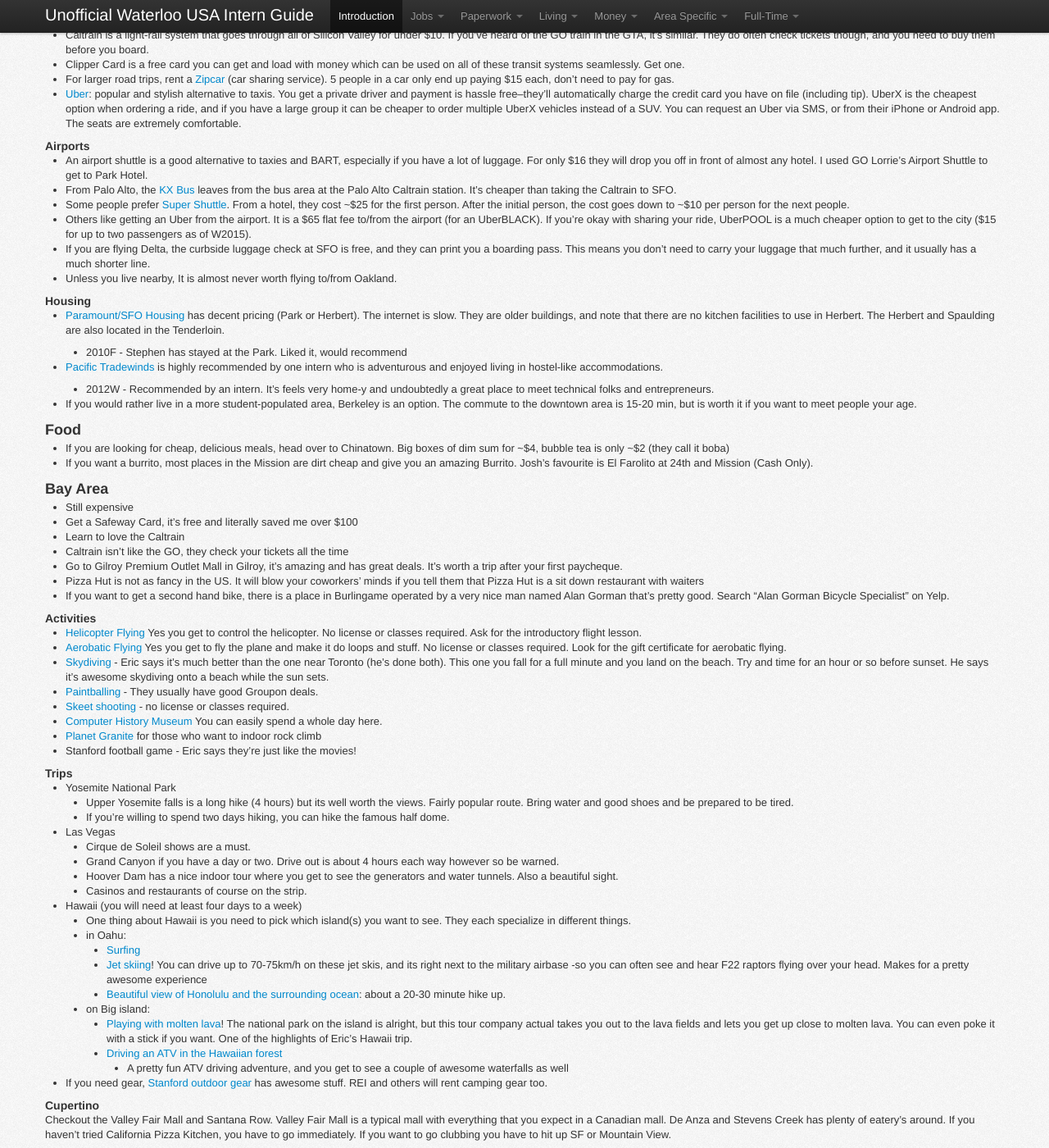
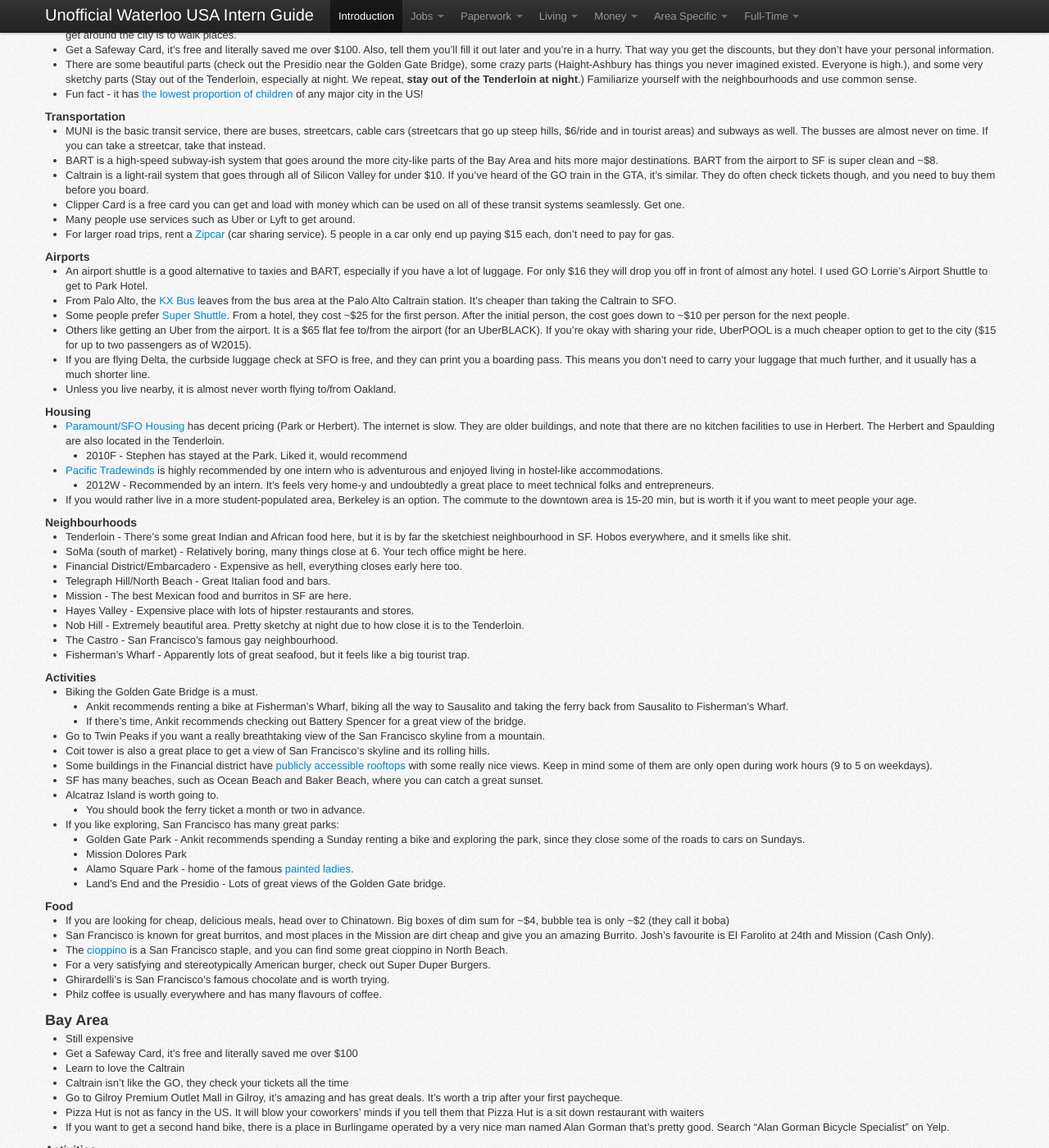
Before and after one commit to sholiday/Unofficial-Waterloo-USA-Intern-Guide, a Jekyll site: the page built from index.markdown, in a window 1280 px wide and 1400 px high, scrolled down 9649 px. Shown: the whole window at 82% size. Built offline with Jekyll 4.4.1, drawn with Linux system fonts in a browser that asks for light colours; nearby versions of some CDN libraries; some of the changed text lies outside the part shown.

Commit message:
Added lots of new stuff to the guide

```diff
--- a/index.markdown
+++ b/index.markdown
@@ -119,10 +119,11 @@ unless you have the financial ability to not care. Rent in major cities like SF
 
 <section id="Jobs-Perks" />
 ### Perks
-Some companies have cool perks like food, bikes, transit passes, happy hour,
+Some companies have cool perks like catered lunches/dinners, bikes, transit passes, happy hour,
 snacks, game rooms, pool tables, ping pong, foosball, museum passes, etc.
 
-It's worth checking out.
+It's worth checking out. Catered lunches/dinners can drastically help reduce your daily spending,
+potentially allowing you to save more money from your internship.
 
 ---
 
@@ -135,10 +136,13 @@ start date, and if they're using Cultural Vistas as a visa sponsor. It's useful
 for the visa. If your company isn't using Cultural Vistas, good luck, and be
 ready to provide a lot of school-related paperwork such as proof of enrolment.
 
-CECA and Cultural Vistas will guide you through the process.
+CECA and Cultural Vistas will guide you through the process. If you're an international
+student (i.e your passport isn't Canadian), this process will involve making a trip
+to the US consulate in Toronto for an interview.
 
 Note: It is possible to extend your visa up to one year total if you are staying at the same company.
 However, you will not be able to work for a different employer in a consecutive term unless you applied for the visa before you leave for the US.
+
 <section id="Paperwork-BeforeYouGo" />
 ### Before You Go
 Have a second (or third) copy of all travel documents:
@@ -200,7 +204,8 @@ A couple notes for those with name that contain hyphens (like Amir's) but go by
 
 Ensure your full name is on the mailbox that the Social Security Card will be delivered to. If your full name is not on the mailbox, USPS will return your card back to the Social Security Administration processing centre to be shredded.
 
-Once you receive your SSN, it is important to let your bank know, so you start building a credit score in the U.S.
+Once you receive your SSN, it is important to let your bank know, so you start
+building a credit score in the U.S. Also make sure you let your employer know.
 
 #### SSN Application
 1. Fill in form SS-5 available at the
@@ -252,6 +257,7 @@ As with everything else, your mileage may vary.
 You'll want to start your search early.
 
 Check out the area specific section for more info.
+
 <section id="Living-Roommates" />
 ### Roommates
 It's easier (and cheaper) to find a place for 3 or 4 people than it is for a
@@ -347,7 +353,7 @@ limitations of their network, and they might throttle you anyway. If you choose
 these guys, you might have to change your phone's APN settings to get data. Look
 at the instructions on their website.
 
-##### Roam Mobility
+#### Roam Mobility
 Ankit highly recommends going with [Roam Mobility](http://roammobility.com). They're a Canadian company
 that offers cell phone services to USA travellers. All of their plans are prepaid and highly flexible, and
 range from daily plans for short-term travellers (from $4 CAD a day for unlimited everything including data) to
@@ -375,7 +381,7 @@ To turn the SIM into a micro-SIM, either find a store that cuts SIM cards, or
 DIY. There are tutorials online that teach you how to cut it, either with a
 scissors (risky) or a cutter you can get off Amazon for less than $5.
 
-##### Straight Talk
+#### Straight Talk
 
 [Straight Talk](https://www.straighttalk.com/) is an option if data speeds are
 a concern. They have unlimited calling, texting and data for $45 a month without
@@ -401,7 +407,7 @@ have the APN settings built in for data. The package you receive contains the
 APN settings you need. You will need to figure out how to set the settings for
 your phone.
 
-##### [WIND Mobile](http://www.windmobile.ca/usunlimited)
+#### [WIND Mobile](http://www.windmobile.ca/usunlimited)
 A special deal offered by WIND goes like this: for $15/mo, you keep your Canadian plan (with WIND), and you get the US Unlimited Add-on; which includes unlimited data, talk/text/MMS between US/CAN numbers, and the best part, you're using the AT&T or T-Mobile network, so it'll always be connected!
 
 The cell service in Waterloo & Toronto is [pretty good too](http://www.windmobile.ca/network-and-coverage/coverage).
@@ -572,6 +578,7 @@ credit. Many say you should use less than 30% of your credit to maintain a good
 score.
 
 Eric says the following about BoA's credit policy:
+
 > BoA credit card policy is to not tell you what the maximum credit limit you
 > can get. You have to request a number and then they'll negotiate via phone. My
 > suggestion is once you have about a month or two of usage on your credit card,
@@ -593,12 +600,20 @@ about 24-48 hours later (excluding weekends). If not, here's the number you can
 call: 1-888-503-6092. They'll ask for your Canadian SIN number and your last
 address in Canada. YMMV.
 
-Kevin was in the same situation and followed the same process at TD Bank with similar results.
+Kevin was in the same situation and followed the same process at TD Bank with
+similar results.
 
 One surefire way of getting a credit card fairly soon would be to apply for a
 Capital One credit card that's directly targeted for people with no credit
 history/newcomers. Beware this card is free for the first year, but costs around
 $30 per year after that.
+
+<section id="Money-Use" />
+### Using Credit Cards
+
+Keep in mind that in the US, tap-to-pay isn't as common as it is in Canada. Most
+places now will still swipe your credit card and make you sign the reciept with a
+pen.
 
 <section id="Money-Convert" />
 ### Bringing Money Back
@@ -751,14 +766,28 @@ If you are traveling on a Canadian Passport to the US to visit (not J-1), you ar
 * Learn how to do some basic conversions from metric to imperial so you can
   make conversation about the weather (fahrenheit), order ham from the deli
   (ounces), drive without speeding (miles), etc.
-
   * Shortcut for estimating from F to C: (weather in F - 30) / 2 = weather in
     C. This will be off by 1 or 2 degrees, but works well for situations like
     figuring out what to wear in the morning.
-  * Km to Miles: 1.6 km = 1 mile. If you know your Fibonacci sequence well, it
+  * Kilometres to Miles: 1.6 km = 1 mile. If you know your Fibonacci sequence well, it
     it's a good estimation tool (5 miles -> 8 km, 50 miles -> 80 km).
 * Meetups are a great way to learn new things and meet new people.
   See [meetup.com](http://meetup.com) for more details on specific groups.
+* [Uber](http://uber.com) or [Lyft](http://lyft.com): popular, stylish, and
+  cheaper alternative to taxis that's available in most cities. You get a private
+  driver and payment is hassle free--they'll automatically charge the credit card
+  you have on file (including tip). UberX is the cheapest option when ordering a
+  ride, and if you have a large group it can be cheaper to order multiple UberX
+  vehicles instead of a SUV. You can request an Uber via SMS, or from their
+  iPhone or Android app. The seats are extremely comfortable.
+* [Venmo](http://venmo.com) is a popular US-only service for giving money to your
+  friends, similar to PayPal. It connects to your bank account and saves you the
+  effort of withdrawing cash by just using their mobile app. It's also completely
+  free and allows you to charge your friends. Ankit finds it very useful when
+  splitting things like restaurant bills between friends.
+* [Splitwise](http://splitwise.com): Allows you to keep track of expenses you made
+  for other people, and tracks who owes how much money. Ankit likes to use this
+  alongside Venmo.
 
 ---
 
@@ -772,8 +801,12 @@ If you are an intern and have more info let me know.
 * In-N-Out burger is a must try. Checkout the Animal Style burger on their
   [secret menu](http://www.in-n-out.com/menu/not-so-secret-menu.aspx).
 * Many people like [Chipotle](https://www.chipotle.com/)
+* There's a very good list of concerts that is automatically updated every week
+    (ish) from [a mailing list](http://www.calweb.com/~skoepke/). It's simple
+    and comprehensive. Found [here](http://www.foopee.com/punk/the-list/).
+
+#### Car Rentals
 * Eric found [USAA](https://www.usaa.com) very useful for car rentals.
-
   * The website will make it seem like its for active-duty military or veterans,
     but everyone with an SSN is eligible for the shopping discounts.
     Not eligible for the insurance, however.
@@ -789,12 +822,7 @@ If you are an intern and have more info let me know.
     which lets you build points for stuff like free day rentals, weekend
     rentals, etc.
   * Being with USAA is also helps if you are under 20 and want to rent a car.
-* There's a very good list of concerts that is automatically updated every week
-    (ish) from [a mailing list](http://www.calweb.com/~skoepke/). It's simple
-    and comprehensive. Found [here](http://www.foopee.com/punk/the-list/).
-
 * Tips when actually renting:
-
   * Insurance is usually peddled with the car rental at the counter
     (eg. liability, loss damage insurance, collision). If you have car
     insurance in Canada either on your own or with your parents, they may cover
@@ -817,9 +845,13 @@ If you are an intern and have more info let me know.
 	W2015.
 
 <section id="Area-SF" />
-### San Francisco
+### San Francisco, CA
 * Since SF is a city, prices are pretty high.
-* It's very tough to find housing in the city, especially for cheap.
+* It's very tough to find housing in the city, especially for cheap. No, seriously.
+  The average rent in San Francisco is
+  [$3458 a month](http://www.sfchronicle.com/business/networth/article/Average-S-F-rent-hits-shocking-new-high-3-458-6232039.php).
+* Don't be discouraged, though. It's easy to find places as low as $1400, but don't
+  expect anything less than that in a non-sketchy area.
 * Stuff is slanted. They're not exaggerating in movies and pictures, the hills
   are *steep*. You know that scene in The Princess Diaries where she's pushing
   her scooter up the hill? We know you watched it - that's not a cheap scooter,
@@ -834,7 +866,7 @@ If you are an intern and have more info let me know.
   Bridge), some crazy parts (Haight-Ashbury has things you never imagined
   existed. Everyone is high.), and some very sketchy parts (Stay out of the
   Tenderloin, especially at night. We repeat,
-  *stay out of the Tenderloin at night*.) Familiarize yourself with the
+  **stay out of the Tenderloin at night**.) Familiarize yourself with the
   neighbourhoods and use common sense.
 * Fun fact - it has [the lowest proportion of children](http://www.huffingtonpost.com/2012/03/09/families-flee-san-francisco_n_1335639.html)
   of any major city in the US!
@@ -852,16 +884,10 @@ If you are an intern and have more info let me know.
   often check tickets though, and you need to buy them before you board.
 * Clipper Card is a free card you can get and load with money which can be used
   on all of these transit systems seamlessly. Get one.
+* Many people use services such as Uber or Lyft to get around.
 * For larger road trips, rent a [Zipcar](http://www.zipcar.com/) (car sharing
   service). 5 people in a car only end up paying $15 each, don't need to pay for
   gas.
-* [Uber](http://uber.com): popular and stylish alternative to taxis.
-  You get a private driver and payment is hassle free--they'll automatically
-  charge the credit card you have on file (including tip). UberX is the cheapest
-  option when ordering a ride, and if you have a large group it can be cheaper to
-  order multiple UberX vehicles instead of a SUV.
-  You can request an Uber via SMS, or from their iPhone or Android app. The
-  seats are extremely comfortable.
 
 #### Airports
 * An airport shuttle is a good alternative to taxies and BART, especially if you
@@ -874,32 +900,65 @@ If you are an intern and have more info let me know.
   UberPOOL is a much cheaper option to get to the city ($15 for up to two
   passengers as of W2015).
 * If you are flying Delta, the curbside luggage check at SFO is free, and they can print you a boarding pass. This means you don't need to carry your luggage that much further, and it usually has a much shorter line.
-* Unless you live nearby, It is almost never worth flying to/from Oakland.
+* Unless you live nearby, it is almost never worth flying to/from Oakland.
 
 #### Housing
 * [Paramount/SFO Housing](http://www.sfohousing.com/) has decent pricing (Park
   or Herbert). The internet is slow. They are older buildings, and note that
   there are no kitchen facilities to use in Herbert. The Herbert and Spaulding are also located in the Tenderloin.
-
   * 2010F - Stephen has stayed at the Park. Liked it, would recommend
-
 * [Pacific Tradewinds](http://www.san-francisco-hostel.com/) is highly
   recommended by one intern who is adventurous and enjoyed living in hostel-like
   accommodations.
-
   * 2012W - Recommended by an intern. It's feels very home-y
     and undoubtedly a great place to meet technical folks and entrepreneurs.
-
 * If you would rather live in a more student-populated area, Berkeley is an
   option. The commute to the downtown area is 15-20 min, but is worth it if you
   want to meet people your age.
 
-### Food
+#### Neighbourhoods
+* Tenderloin - There's some great Indian and African food here, but it is by far the sketchiest
+  neighbourhood in SF. Hobos everywhere, and it smells like shit.
+* SoMa (south of market) - Relatively boring, many things close at 6. Your tech office might be here.
+* Financial District/Embarcadero - Expensive as hell, everything closes early here too.
+* Telegraph Hill/North Beach - Great Italian food and bars.
+* Mission - The best Mexican food and burritos in SF are here.
+* Hayes Valley - Expensive place with lots of hipster restaurants and stores.
+* Nob Hill - Extremely beautiful area. Pretty sketchy at night due to how close it is to the Tenderloin.
+* The Castro - San Francisco's famous gay neighbourhood.
+* Fisherman's Wharf - Apparently lots of great seafood, but it feels like a big tourist trap.
+
+#### Activities
+* Biking the Golden Gate Bridge is a must.
+  * Ankit recommends renting a bike at Fisherman's Wharf, biking all the way to Sausalito and
+    taking the ferry back from Sausalito to Fisherman's Wharf.
+  * If there's time, Ankit recommends checking out Battery Spencer for a great view of the bridge.
+* Go to Twin Peaks if you want a really breathtaking view of the San Francisco skyline from a mountain.
+* Coit tower is also a great place to get a view of San Francisco's skyline and its rolling hills.
+* Some buildings in the Financial district have [publicly accessible rooftops](https://www.thrillist.com/entertainment/san-francisco/financial-district/secret-sf-rooftop-parks-fidi-soma-popos-thrillist-san-francisco)
+  with some really nice views. Keep in mind some of them are only open during work hours (9 to 5
+  on weekdays).
+* SF has many beaches, such as Ocean Beach and Baker Beach, where you can catch a great sunset.
+* Alcatraz Island is worth going to.
+  * You should book the ferry ticket a month or two in advance.
+* If you like exploring, San Francisco has many great parks:
+  * Golden Gate Park - Ankit recommends spending a Sunday renting a bike and exploring the park, since
+    they close some of the roads to cars on Sundays.
+  * Mission Dolores Park
+  * Alamo Square Park - home of the famous [painted ladies](https://en.wikipedia.org/wiki/Painted_ladies).
+  * Land's End and the Presidio - Lots of great views of the Golden Gate bridge.
+
+#### Food
 * If you are looking for cheap, delicious meals, head over to Chinatown.
-Big boxes of dim sum for ~$4, bubble tea is only ~$2 (they call it boba)
-* If you want a burrito, most places in the Mission are dirt cheap and
-  give you an amazing Burrito. Josh's favourite is El Farolito at 24th
-  and Mission (Cash Only).
+  Big boxes of dim sum for ~$4, bubble tea is only ~$2 (they call it boba)
+* San Francisco is known for great burritos, and most places in the Mission
+  are dirt cheap and give you an amazing Burrito. Josh's favourite is El
+  Farolito at 24th and Mission (Cash Only).
+* The [cioppino](https://en.wikipedia.org/wiki/Cioppino) is a San Francisco staple,
+  and you can find some great cioppino in North Beach.
+* For a very satisfying and stereotypically American burger, check out Super Duper Burgers.
+* Ghirardelli's is San Francisco's famous chocolate and is worth trying.
+* Philz coffee is usually everywhere and has many flavours of coffee.
 
 <section id="Area-BayArea" />
 ### Bay Area
@@ -914,7 +973,6 @@ It's worth a trip after your first paycheque.
 * If you want to get a second hand bike, there is a place in Burlingame operated by a very nice man named Alan Gorman that's pretty good. Search "Alan Gorman Bicycle Specialist" on Yelp.
 
 #### Activities
-
 
 * [Helicopter Flying](http://verticalcfi.com/) Yes you get to control the
   helicopter. No license or classes required. Ask for the introductory flight
@@ -933,22 +991,42 @@ It's worth a trip after your first paycheque.
   You can easily spend a whole day here.
 * [Planet Granite](http://planetgranite.com/locations/sunnyvale/sv_faq.php) for
   those who want to indoor rock climb
+* [Go Karting](https://www.k1speed.com/santa-clara-location.html)
 * Stanford football game - Eric says they're just like the movies!
 
 #### Trips
 
 * Yosemite National Park
-  * Upper Yosemite falls is a long hike (4 hours) but its well worth the views.
+  * If you want to stay in a cabin, make sure you book several weeks in advance since
+    they fill up really fast.
+  * Booking hotels in nearby towns that are about an hour away, like Mariposa, is also
+    an option, but they fill up fast as well.
+  * If you want a breathtaking view with minimal walking, check out Glacier Point.
+  * Upper Yosemite Falls is a long hike (4 hours) but its also well worth the views.
     Fairly popular route. Bring water and good shoes and be prepared to be tired.
   * If you're willing to spend two days hiking, you can hike the famous half
     dome.
+
+* Highway One
+  * Very scenic highway that runs along California's coastline.
+
+* Mono Lake
+  * If you end up in this area, Ankit highly recommends hiking the Parker Lake trail,
+    a 4-mile hike with amazing views of the Sierras.
+  * There's also a historic Wild West [ghost town](https://en.wikipedia.org/wiki/Bodie,_California)
+    in the area.
+
+* Los Angeles
+  * Lots of things to see such the famous Hollywood sign, and beaches such as Venice
+    Beach, where all the nightlife is.
+
 * Las Vegas
   * Cirque de Soleil shows are a must.
   * Grand Canyon if you have a day or two. Drive out is about 4 hours each way
     however so be warned.
   * Hoover Dam has a nice indoor tour where you get to see the generators and
     water tunnels. Also a beautiful sight.
-  * Casinos and restaurants of course on the strip.
+  * Casinos and restaurants of course on the strip, for those 21 and over.
 
 * Hawaii (you will need at least four days to a week)
   * One thing about Hawaii is you need to pick which island(s) you want to see.
@@ -1215,6 +1293,7 @@ up SF or Mountain View.
 
 <section id="Area-Seattle-WA" />
 ### Seattle, WA
+
 #### Housing
 There are a bunch of awesome places to live when in Seattle. If you're working for a company like Amazon or Microsoft, there is a corporate housing option that you can take.
 Otherwise, there are a few cool places to look at, but keep in mind that some of them don't do short-term leases. YMMV, but these are what someone found when looking for housing for a full-time position.
@@ -1496,7 +1575,7 @@ The main places are really only the Space Needle and Pike Place Market. More wil
 <section id="Area-Boston-MA" />
 ### Boston, MA
 
-#### Food ####
+#### Food
 * You can't leave Boston until you've tried the seafood:
     * [Legal Seafoods](http://www.legalseafoods.com/) are scattered throughout Boston. You'll definitely want to give it a shot
     * [Quincy Market](http://www.faneuilhallmarketplace.com/) has great clam chowder and lobster bisque
```
Also changed, not shown: other parts of index.markdown (+5 -5 lines), 1 other file.
